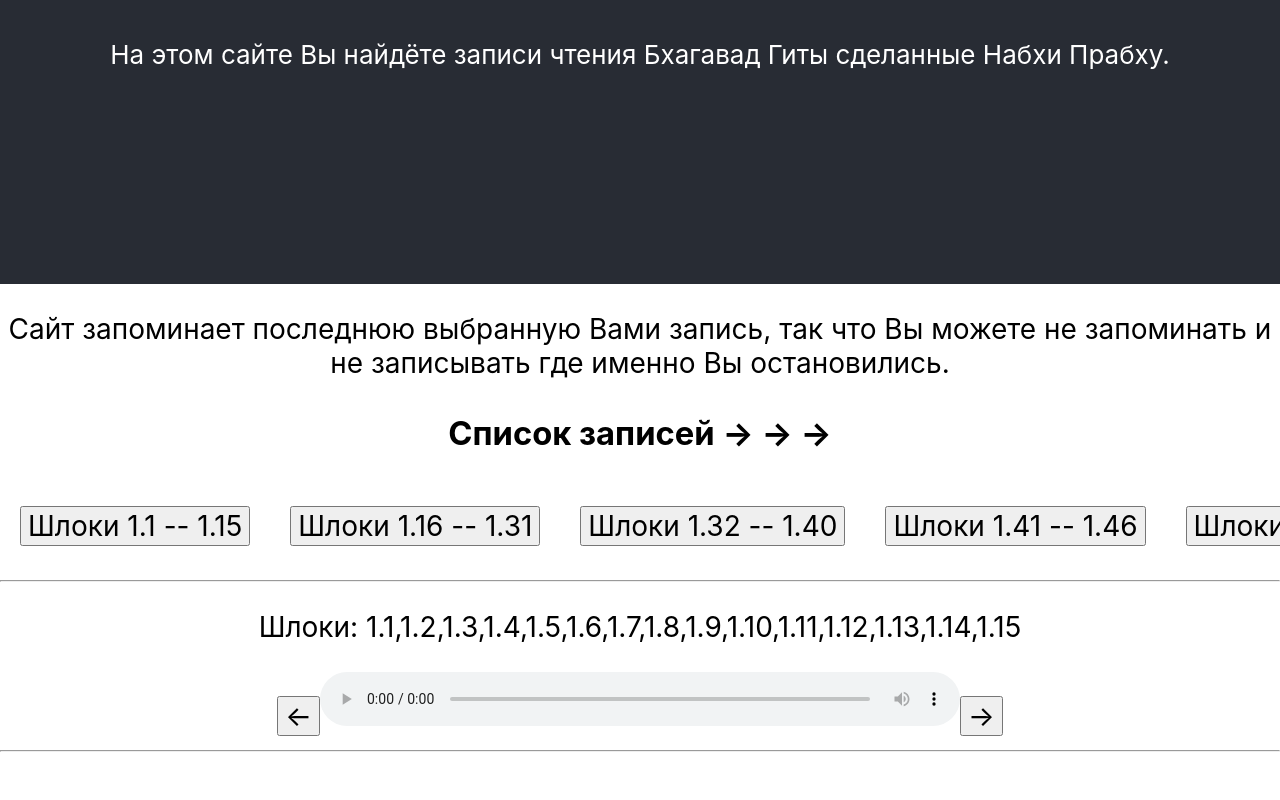
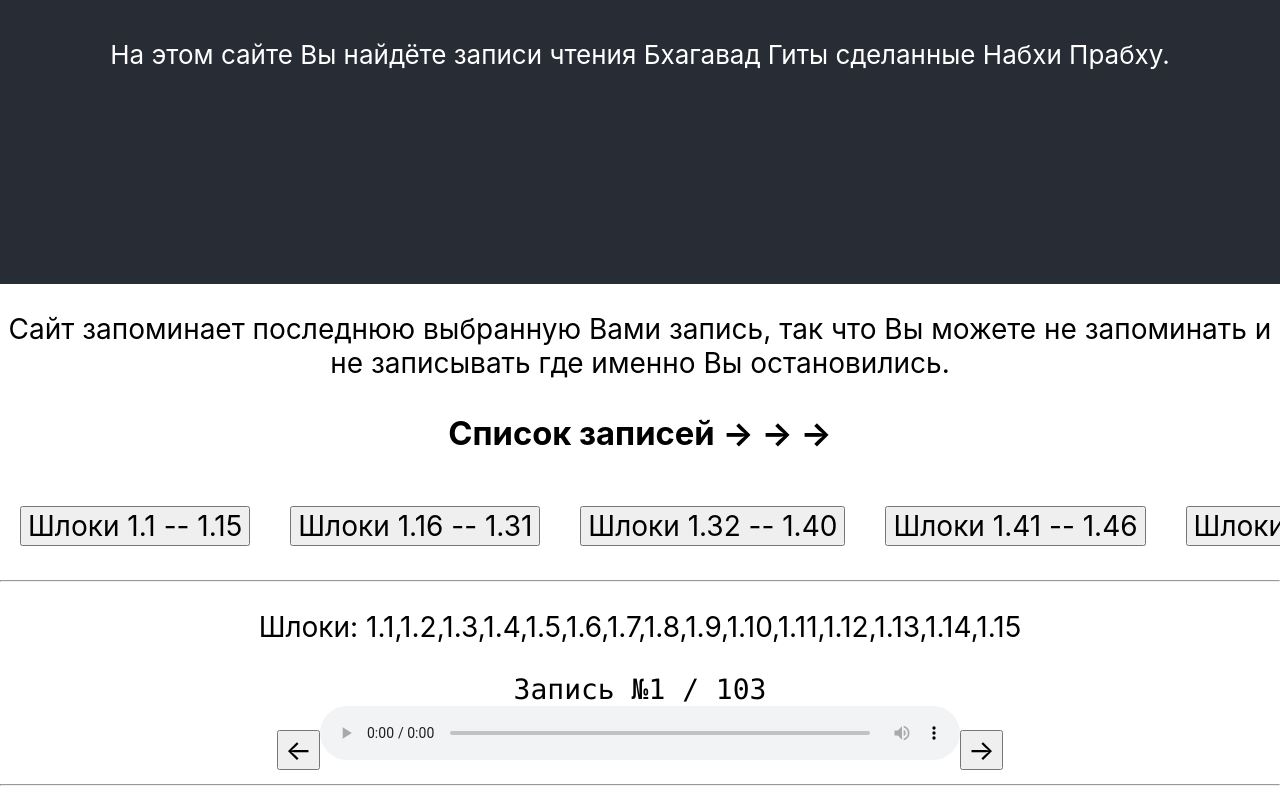
Before and after one commit to Praedo4/isokc, a React (Create React App) app: page / in a window 1280 px wide. Shown: the part 516-1316 px from the top of the page. Before the commit the page ends 1282 px from the top, so only its background shows below. Built offline with nearby package versions, Linux system fonts and the light colour scheme.

Commit message:
Added a counter to show current progress

```diff
--- a/src/App.js
+++ b/src/App.js
@@ -42,23 +42,29 @@ function useLocalStorageState(
 
 
 function App() {
-  const [selectedAudio, setSelectedAudio] = useLocalStorageState('currentAudio', Data.recordings[0])
+  const [selectedAudio, setSelectedAudio] = useLocalStorageState('currentAudio', {index:1, ...Data.recordings[0]})
+
+  function findAudioIndex(recording){
+    return Data.recordings.findIndex( audio => audio.start === recording.start && audio.end === recording.end && audio.filename === recording.filename)
+  }
 
   function selectAudio(data){
-    setSelectedAudio(data)
+    console.log(data)
+    console.log({index:findAudioIndex(data) + 1, ...data})
+    setSelectedAudio({index:findAudioIndex(data) + 1, ...data})
   }
 
   function findPrevious(recording){
-    const nextAudio = Data.recordings.findIndex( audio => audio.start === recording.start && audio.end === recording.end && audio.filename === recording.filename)
-    if(nextAudio - 1 !== 0){
-      setSelectedAudio(Data.recordings[nextAudio - 1])
+    const nextAudio = findAudioIndex(recording)
+    if(nextAudio - 1 >= 0){
+      setSelectedAudio({index:(nextAudio - 1) + 1, ...Data.recordings[nextAudio - 1]})
     }
   }
 
   function findNext(recording){
-    const nextAudio = Data.recordings.findIndex( audio => audio.start === recording.start && audio.end === recording.end && audio.filename === recording.filename)
+    const nextAudio = findAudioIndex(recording)
     if(nextAudio + 1 !== Data.recordings.length){
-      setSelectedAudio(Data.recordings[nextAudio + 1])
+      setSelectedAudio({index:(nextAudio + 1) + 1, ...Data.recordings[nextAudio + 1]})
     }
   }
 
@@ -81,7 +87,7 @@ function App() {
         <TableOfContent {...Data} onSelect={selectAudio}/>
         <hr />
       </section>
-      <Recording {...selectedAudio} findPrevious={findPrevious} findNext={findNext}/>
+      <Recording totalCount={Data.recordings.length} {...selectedAudio} findPrevious={findPrevious} findNext={findNext}/>
     </div>
   );
 }
--- a/src/components/recording.js
+++ b/src/components/recording.js
@@ -42,6 +42,7 @@ function Recording(data) {
   return (
     <section id={data.start}>
       <p>Шлоки: {shlokas.join(",")}</p>
+      <code>Запись №{data.index} / {data.totalCount}</code><br/>
       <button onClick={()=>data.findPrevious(data)}>←</button>
       <audio controls ref={audioRef}>
         <source src={getAudioFilename(data)} type="audio/mpeg" />
```
